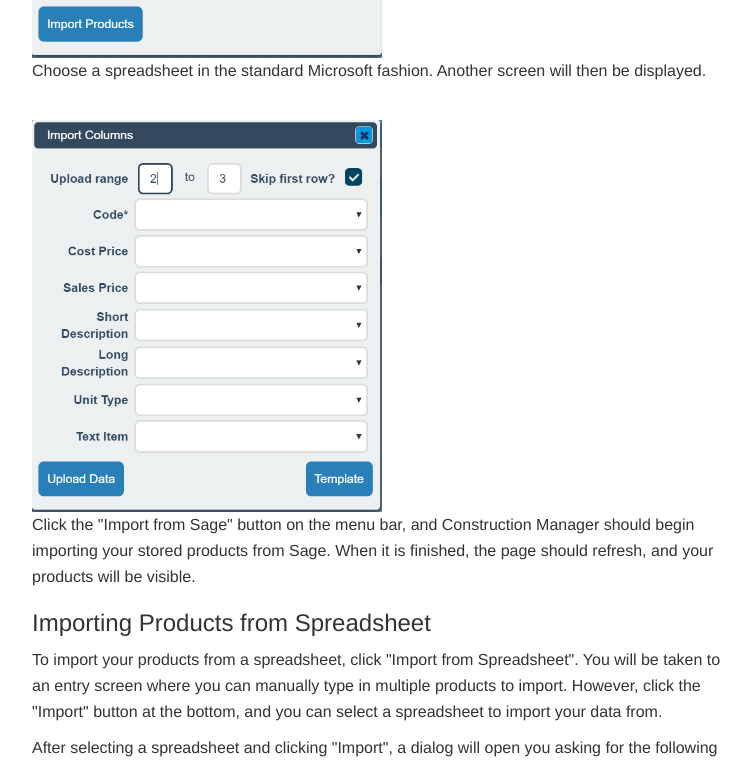
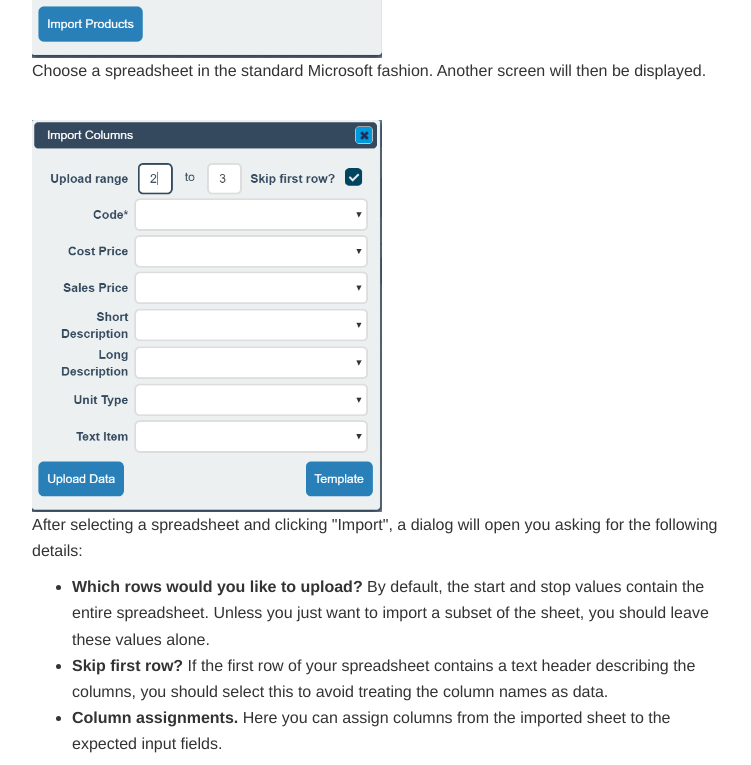
Before and after one commit to JNCSolutions/ConstructionManagerDocs, a Jekyll site: the page built from products.html, in a window 1280 px wide and 1400 px high, scrolled down 3333 px. Shown: the top 765 px of the window, without its empty margins (258-1009 px from the left). Built offline with Jekyll 4.4.1, drawn with Linux system fonts in a browser that asks for light colours; some of the changed text lies outside the part shown.

Commit message:
Update products.html

```diff
--- a/products.html
+++ b/products.html
@@ -83,30 +83,30 @@
       <br>
       <img src="img/Products_Import 03.PNG" style="width: 50%;">
 
+     <p>After selecting a spreadsheet and clicking "Import", a dialog will open you asking for the following details:</p>
+     <ul>
+      <li><b>Which rows would you like to upload?</b>
+       By default, the start and stop values contain the entire spreadsheet.
+       Unless you just want to import a subset of the sheet, you should leave these values alone.</li>
+      <li><b>Skip first row?</b>
+       If the first row of your spreadsheet contains a text header describing the columns,
+       you should select this to avoid treating the column names as data.</li>
+      <li><b>Column assignments.</b>
+       Here you can assign columns from the imported sheet to the expected input fields.</li>
+     </ul>
+
+    <pNow click the "Upload" button. The following screen will be displayed:</p>
+     <br>
+      <img src="img/Products_Import 04.PNG" style="width: 50%;">
+     <p>This displays a list of products from the spreadsheet, ready to import into the main Product List.
+        Click on the save button to finish the process.
+        The new product list will now be re-displayed.</p>
 
 
 
+    <h3 id="text-items">Terms / Text Items</h3>
 
 
-    <p>Click the "Import from Sage" button on the menu bar, and Construction Manager should begin importing your stored products from Sage. When it is finished, the page should refresh, and your products will be visible.</p>
-
-    <h3 id="from-spreadsheet">Importing Products from Spreadsheet</h3>
-
-    <p>To import your products from a spreadsheet, click "Import from Spreadsheet". You will be taken to an entry screen where you can manually type in multiple products to import. However, click the "Import" button at the bottom, and you can select a spreadsheet to import your data from.</p>
-
-    <p>After selecting a spreadsheet and clicking "Import", a dialog will open you asking for the following details:</p>
-
-    <ul>
-      <li><b>Which rows would you like to upload?</b> By default, the start and stop values contain the entire spreadsheet. Unless you just want to import a subset of the sheet, you should leave these values alone.</li>
-      <li><b>Skip first row?</b> If the first row of your spreadsheet contains a text header describing the columns, you should select this to avoid treating the column names as data.</li>
-      <li><b>Column assignments.</b> Here you can assign columns from the imported sheet to the expected input fields.</li>
-    </ul>
-
-    <p>After you've finished with these settings, simply confirm your selection and your data will be imported into the database.</p>
-
-    <h3 id="text-items">Terms / Text Items</h3>
-
-    <p>On the edit product screen, you can set a product as a Text Item or Term. When used on a quote, any cost information will be ignored and it will be printed without prices on the .</p>
 
     <h3 id="not-automatic">Why are my products out of sync with Sage?</h3>
 
```
